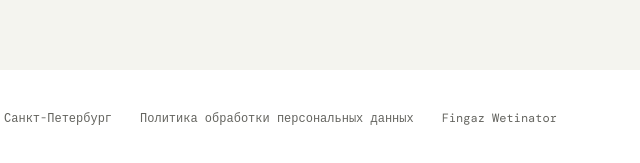
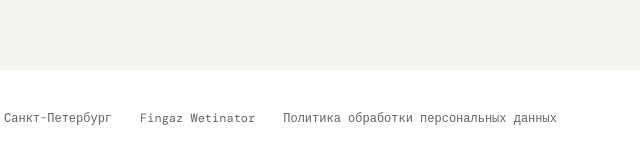
Before and after one commit to niatakishiev-max/dj-nizami-school, a plain HTML site: page index.html in a window 1280 px wide. Shown: the part 6220-6383 px from the top of the page, 474-1114 px from the left. Drawn offline with Linux system fonts and the light colour scheme.

Commit message:
Reorder footer links

```diff
--- a/index.html
+++ b/index.html
@@ -223,7 +223,7 @@
     </section>
   </main>
 
-  <footer><span>DJ Nizami</span><a href="tel:+79955908143">+7 995 590-81-43</a><a href="mailto:nizami.atakishiev@mail.ru">nizami.atakishiev@mail.ru</a><span>Санкт-Петербург</span><a href="privacy.html">Политика обработки персональных данных</a><a href="https://fingaz-wetinator.ru/" target="_blank" rel="noreferrer">Fingaz Wetinator</a></footer>
+  <footer><span>DJ Nizami</span><a href="tel:+79955908143">+7 995 590-81-43</a><a href="mailto:nizami.atakishiev@mail.ru">nizami.atakishiev@mail.ru</a><span>Санкт-Петербург</span><a href="https://fingaz-wetinator.ru/" target="_blank" rel="noreferrer">Fingaz Wetinator</a><a href="privacy.html">Политика обработки персональных данных</a></footer>
   <dialog id="device-dialog"><button class="dialog-close" type="button" aria-label="Закрыть">×</button><p class="eyebrow" id="dialog-kicker"></p><h2 id="dialog-title"></h2><p id="dialog-text"></p></dialog>
   <button class="back-to-top" type="button" aria-label="Наверх" title="Наверх">↑</button>
   <script src="script.js?v=20260721-carousel-2"></script>
```
